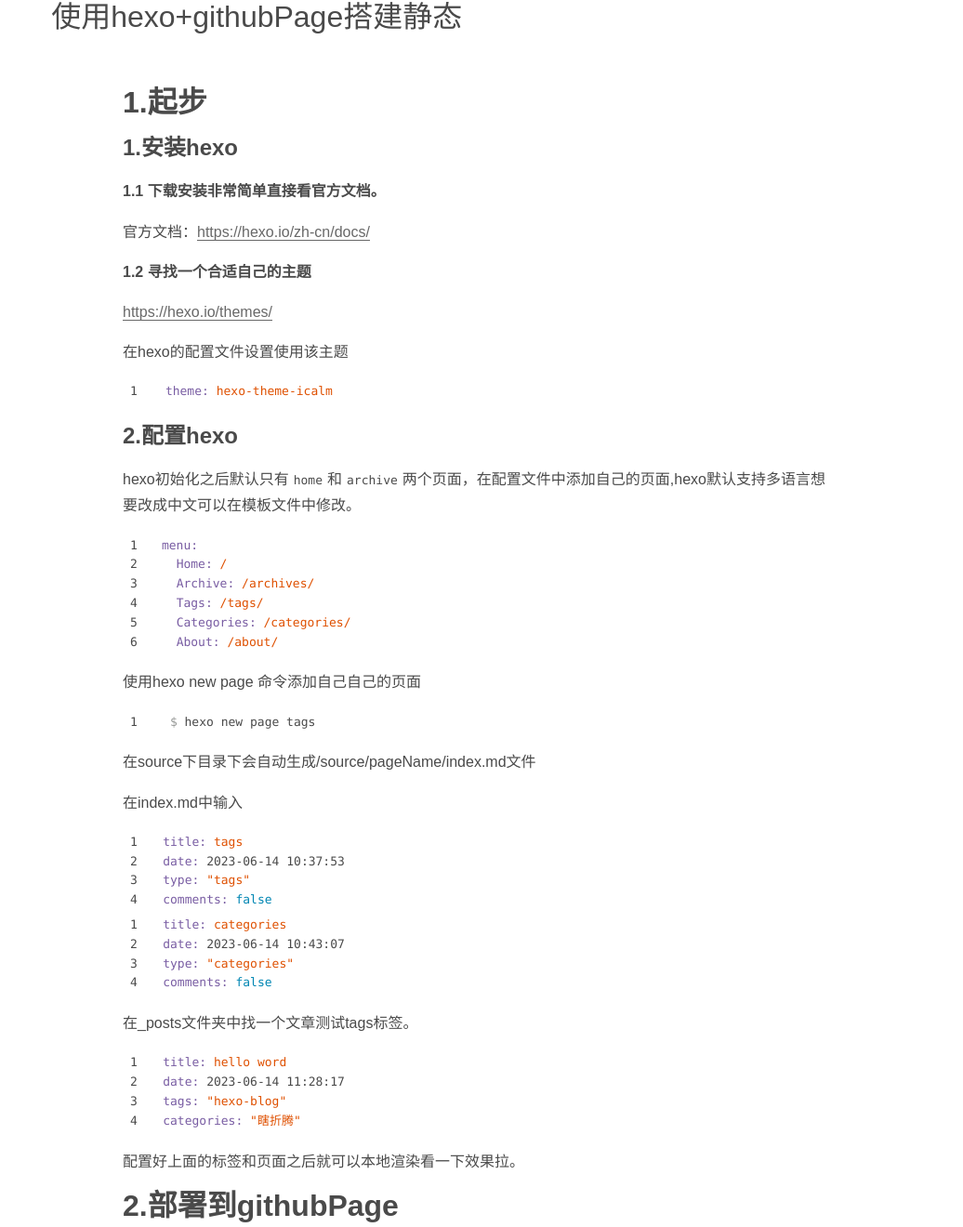
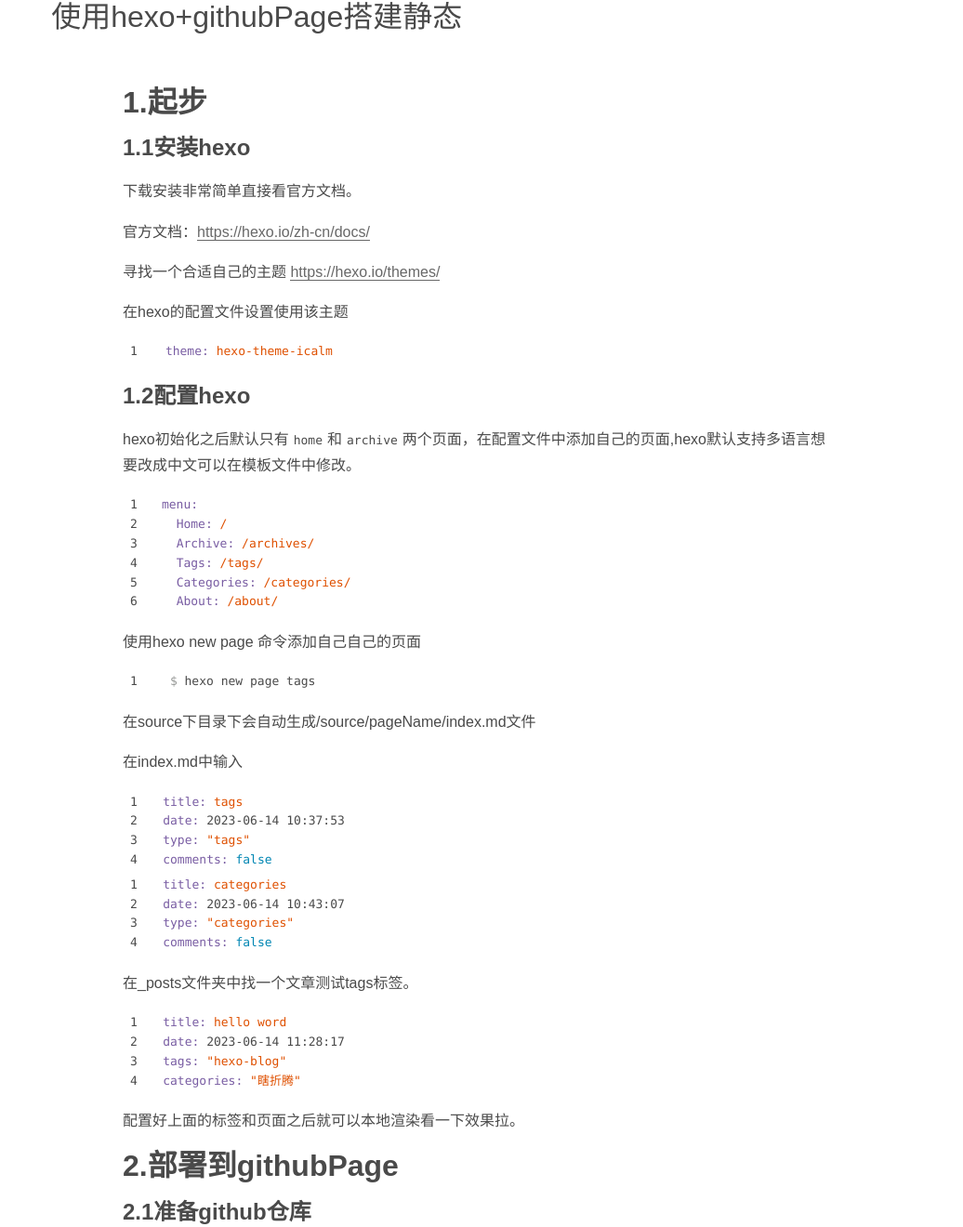
Before and after one commit to iceice929/iceice929.github.io, a plain HTML site: page 2023/06/14/hexo建立博客/index.html in a window 1280 px wide. Shown: the part 80-1400 px from the top of the page at 93% size, 244-1280 px from the left. Drawn offline with Linux system fonts and the light colour scheme; a small style sheet from the web is missing.

Commit message:
Site updated: 2023-06-14 17:08:26

```diff
--- a/2023/06/14/hexo建立博客/index.html
+++ b/2023/06/14/hexo建立博客/index.html
@@ -71,14 +71,13 @@
     </header>
 
     <section>
-      <h1 id="1-起步"><a href="#1-起步" class="headerlink" title="1.起步"></a>1.起步</h1><h2 id="1-安装hexo"><a href="#1-安装hexo" class="headerlink" title="1.安装hexo"></a>1.安装hexo</h2><p><strong>1.1 下载安装非常简单直接看官方文档。</strong></p>
+      <h1 id="1-起步"><a href="#1-起步" class="headerlink" title="1.起步"></a>1.起步</h1><h2 id="1-1安装hexo"><a href="#1-1安装hexo" class="headerlink" title="1.1安装hexo"></a>1.1安装hexo</h2><p>下载安装非常简单直接看官方文档。</p>
 <p>官方文档：<a target="_blank" rel="noopener" href="https://hexo.io/zh-cn/docs/">https://hexo.io/zh-cn/docs/</a></p>
-<p><strong>1.2 寻找一个合适自己的主题</strong></p>
-<p><a target="_blank" rel="noopener" href="https://hexo.io/themes/">https://hexo.io/themes/</a> </p>
+<p>寻找一个合适自己的主题    <a target="_blank" rel="noopener" href="https://hexo.io/themes/">https://hexo.io/themes/</a> </p>
 <p>在hexo的配置文件设置使用该主题</p>
 <figure class="highlight yaml"><table><tr><td class="gutter"><pre><span class="line">1</span><br></pre></td><td class="code"><pre><span class="line"><span class="attr">theme:</span> <span class="string">hexo-theme-icalm</span></span><br></pre></td></tr></table></figure>
 
-<h2 id="2-配置hexo"><a href="#2-配置hexo" class="headerlink" title="2.配置hexo"></a>2.配置hexo</h2><p>hexo初始化之后默认只有<code>home</code>和<code>archive</code>两个页面，在配置文件中添加自己的页面,hexo默认支持多语言想要改成中文可以在模板文件中修改。</p>
+<h2 id="1-2配置hexo"><a href="#1-2配置hexo" class="headerlink" title="1.2配置hexo"></a>1.2配置hexo</h2><p>hexo初始化之后默认只有<code>home</code>和<code>archive</code>两个页面，在配置文件中添加自己的页面,hexo默认支持多语言想要改成中文可以在模板文件中修改。</p>
 <figure class="highlight yaml"><table><tr><td class="gutter"><pre><span class="line">1</span><br><span class="line">2</span><br><span class="line">3</span><br><span class="line">4</span><br><span class="line">5</span><br><span class="line">6</span><br></pre></td><td class="code"><pre><span class="line"><span class="attr">menu:</span></span><br><span class="line">  <span class="attr">Home:</span> <span class="string">/</span></span><br><span class="line">  <span class="attr">Archive:</span> <span class="string">/archives/</span></span><br><span class="line">  <span class="attr">Tags:</span> <span class="string">/tags/</span></span><br><span class="line">  <span class="attr">Categories:</span> <span class="string">/categories/</span></span><br><span class="line">  <span class="attr">About:</span> <span class="string">/about/</span></span><br></pre></td></tr></table></figure>
 
 <p>使用hexo new page  <pageName> 命令添加自己自己的页面</p>
@@ -94,13 +93,13 @@
 <figure class="highlight yaml"><table><tr><td class="gutter"><pre><span class="line">1</span><br><span class="line">2</span><br><span class="line">3</span><br><span class="line">4</span><br></pre></td><td class="code"><pre><span class="line"><span class="attr">title:</span> <span class="string">hello</span> <span class="string">word</span></span><br><span class="line"><span class="attr">date:</span> <span class="number">2023-06-14 11:28:17</span></span><br><span class="line"><span class="attr">tags:</span> <span class="string">&quot;hexo-blog&quot;</span></span><br><span class="line"><span class="attr">categories:</span> <span class="string">&quot;瞎折腾&quot;</span></span><br></pre></td></tr></table></figure>
 
 <p>配置好上面的标签和页面之后就可以本地渲染看一下效果拉。</p>
-<h1 id="2-部署到githubPage"><a href="#2-部署到githubPage" class="headerlink" title="2.部署到githubPage"></a>2.部署到githubPage</h1><h2 id="1-准备github仓库"><a href="#1-准备github仓库" class="headerlink" title="1.准备github仓库"></a>1.准备github仓库</h2><p>官方文档：<a target="_blank" rel="noopener" href="https://docs.github.com/en/pages/quickstart">https://docs.github.com/en/pages/quickstart</a></p>
+<h1 id="2-部署到githubPage"><a href="#2-部署到githubPage" class="headerlink" title="2.部署到githubPage"></a>2.部署到githubPage</h1><h2 id="2-1准备github仓库"><a href="#2-1准备github仓库" class="headerlink" title="2.1准备github仓库"></a>2.1准备github仓库</h2><p>官方文档：<a target="_blank" rel="noopener" href="https://docs.github.com/en/pages/quickstart">https://docs.github.com/en/pages/quickstart</a></p>
 <p>需要注意两个地方：</p>
 <ul>
 <li>github.io这个页面的二级域名只能是自己的github账号，完整就是githubUsername.github.io</li>
 <li>创建好仓库之后需要在仓库设置中，找到左侧的<code>Pages</code>-&gt;<code>Build and deployment</code>配置当前页面来源与哪个分支。</li>
 </ul>
-<h2 id="2-使用hexo提供的一键部署"><a href="#2-使用hexo提供的一键部署" class="headerlink" title="2.使用hexo提供的一键部署"></a>2.使用hexo提供的一键部署</h2><p>官方文档：<a target="_blank" rel="noopener" href="https://hexo.io/docs/one-command-deployment">https://hexo.io/docs/one-command-deployment</a></p>
+<h2 id="2-2使用hexo提供的一键部署"><a href="#2-2使用hexo提供的一键部署" class="headerlink" title="2.2使用hexo提供的一键部署"></a>2.2使用hexo提供的一键部署</h2><p>官方文档：<a target="_blank" rel="noopener" href="https://hexo.io/docs/one-command-deployment">https://hexo.io/docs/one-command-deployment</a></p>
 <ul>
 <li><p>安装<code>hexo-deployer-git</code></p>
 <figure class="highlight shell"><table><tr><td class="gutter"><pre><span class="line">1</span><br></pre></td><td class="code"><pre><span class="line"><span class="meta prompt_">$ </span><span class="language-bash">npm install hexo-deployer-git --save</span></span><br></pre></td></tr></table></figure>
```
Also changed, not shown: categories/瞎折腾/index.html (+5 -6 lines), index.html (+5 -6 lines), tags/hexo-blog/index.html (+5 -6 lines).
